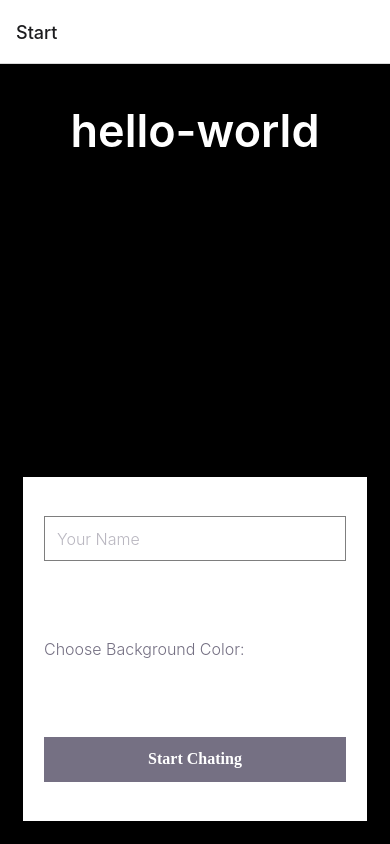
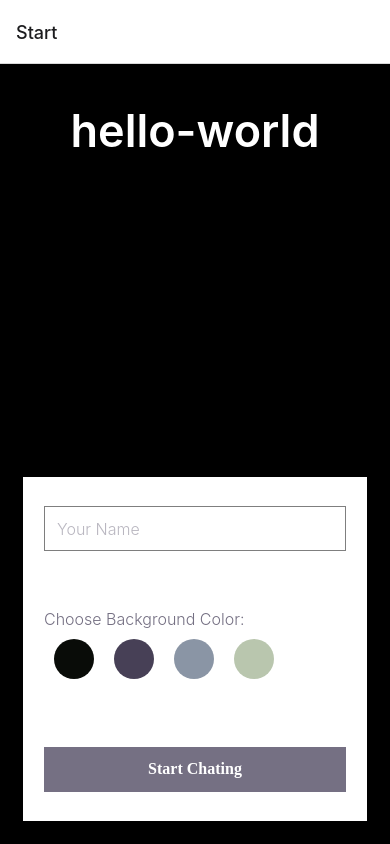
Before and after one commit to brett-ranieri/hello-world, a React Native app: screen /Start in a window 390 px wide. Built offline with nearby package versions, Linux system fonts and the light colour scheme.

Commit message:
add background buttons to layout

```diff
--- a/components/Start.js
+++ b/components/Start.js
@@ -1,13 +1,9 @@
 import { useState } from "react";
 import { StyleSheet, View, Text, TouchableOpacity, Button, TextInput } from "react-native";
+import { CheckBox } from "react-native-web";
 
 const Start = ({ navigation }) => {
 	const [name, setName] = useState("");
-
-	// let checkName;
-	// checkName = () => {
-	// 	console.log("Username ", name);
-	// };
 
 	return (
 		<View style={styles.container}>
@@ -21,6 +17,20 @@ const Start = ({ navigation }) => {
 				></TextInput>
 				<View style={styles.backgroundContainer}>
 					<Text style={styles.text}>Choose Background Color:</Text>
+					<View style={styles.optionsContainer}>
+						<TouchableOpacity
+							style={[styles.backgroundOptions, { backgroundColor: "#090C08" }]}
+						></TouchableOpacity>
+						<TouchableOpacity
+							style={[styles.backgroundOptions, { backgroundColor: "#474056" }]}
+						></TouchableOpacity>
+						<TouchableOpacity
+							style={[styles.backgroundOptions, { backgroundColor: "#8A95A5" }]}
+						></TouchableOpacity>
+						<TouchableOpacity
+							style={[styles.backgroundOptions, { backgroundColor: "#B9C6AE" }]}
+						></TouchableOpacity>
+					</View>
 				</View>
 				<TouchableOpacity
 					style={styles.chatButton}
@@ -80,6 +90,17 @@ const styles = StyleSheet.create({
 		opacity: "100%",
 		width: "88%",
 	},
+	optionsContainer: {
+		flexDirection: "row",
+		justifyContent: "flex-start",
+	},
+	backgroundOptions: {
+		height: 40,
+		width: 40,
+		backgroundColor: "red",
+		borderRadius: 20,
+		margin: 10,
+	},
 	chatButton: {
 		height: 45,
 		width: "88%",
```
